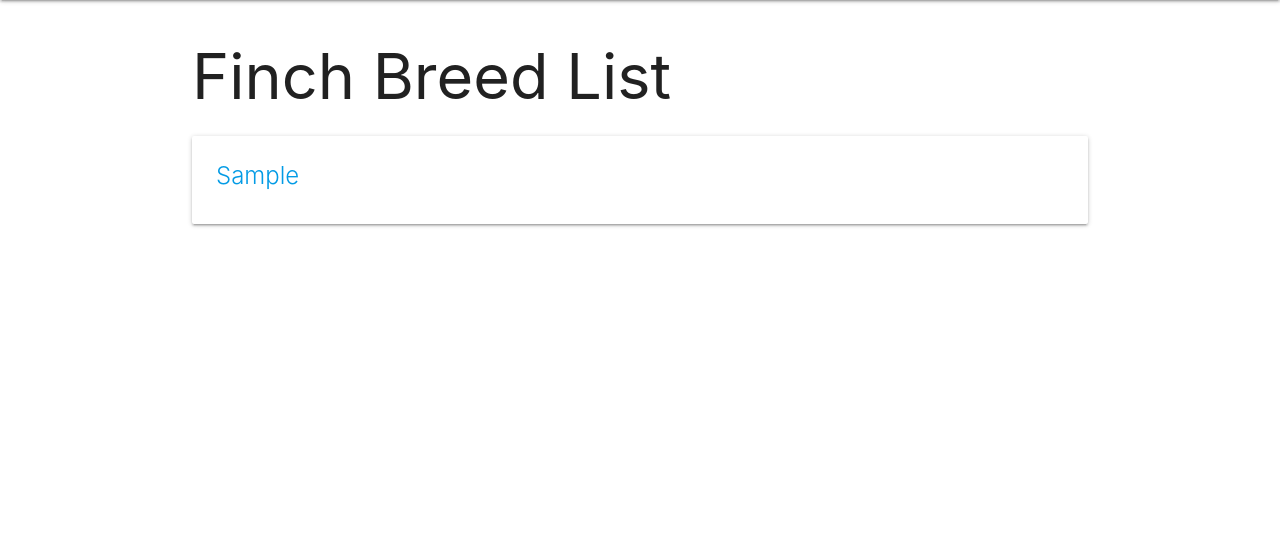
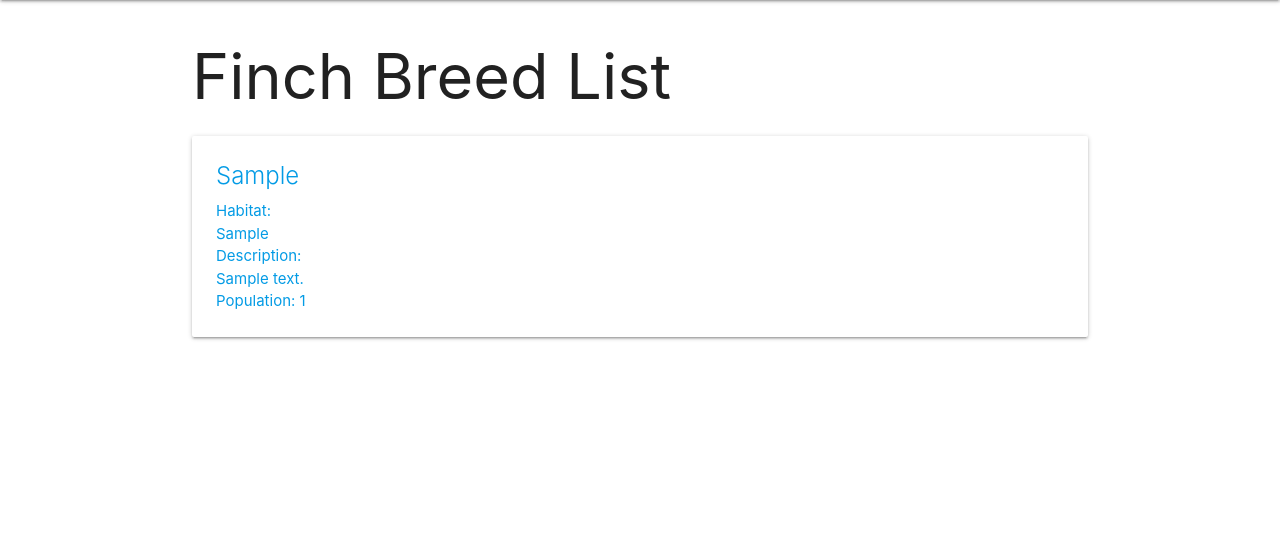
Before and after one commit to RACLesty/finchcollector, a Django app: page /finches/ in a window 1280 px wide. Shown: the part 64-617 px from the top of the page. Run offline with Django 5.2, Linux system fonts and the light colour scheme; tables that the repository leaves empty hold one stand-in row (values such as "Sample post").

Commit message:
Part 2 Update

```diff
--- a/main_app/templates/finches/index.html
+++ b/main_app/templates/finches/index.html
@@ -8,6 +8,9 @@
 <a href="{% url 'detail' finch.id %}">
     <div class="card-content">
       <span class="card-title">{{ finch.breed  }}</span>
+      <p>Habitat: {{ finch.habitat|linebreaks }}</p>
+      <p>Description: {{ finch.description|linebreaks }}</p>
+      <p>Population: {{ finch.population}}</p>
     </div>
   </a>
 </div>
```
